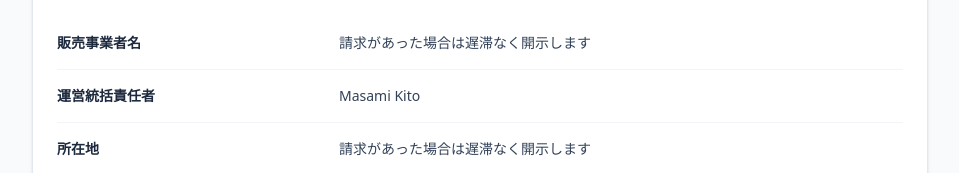
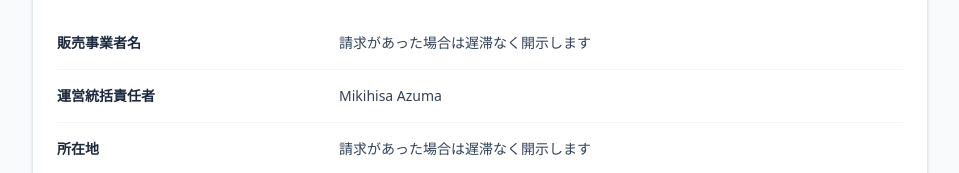
Before and after one commit to masamiiiiiiiii/executive-comms-ninja2, a Next.js app: page /en/legal/tokushoho in a window 1280 px wide. Shown: the part 394-567 px from the top of the page, without its empty margins (160-1119 px from the left). Built offline with nearby package versions, Linux system fonts and the light colour scheme.

Commit message:
fix: update representative director name to Mikihisa Azuma

```diff
--- a/src/app/[lang]/legal/tokushoho/page.tsx
+++ b/src/app/[lang]/legal/tokushoho/page.tsx
@@ -31,7 +31,7 @@ export default function TokushohoPage() {
                                     </tr>
                                     <tr className="hover:bg-slate-50/50 transition-colors">
                                         <th className="py-4 pr-4 font-bold text-slate-800 align-top">運営統括責任者</th>
-                                        <td className="py-4 text-slate-700">Masami Kito</td>
+                                        <td className="py-4 text-slate-700">Mikihisa Azuma</td>
                                     </tr>
                                     <tr className="hover:bg-slate-50/50 transition-colors">
                                         <th className="py-4 pr-4 font-bold text-slate-800 align-top">所在地</th>
```
